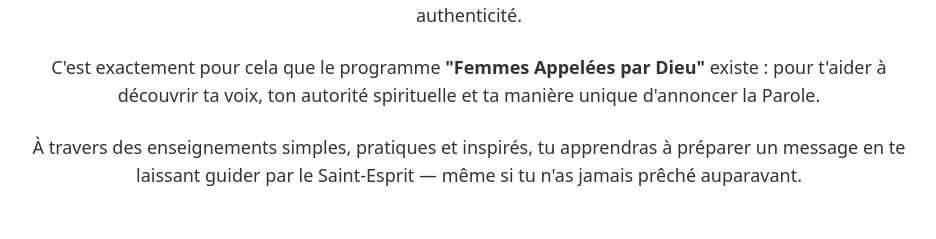
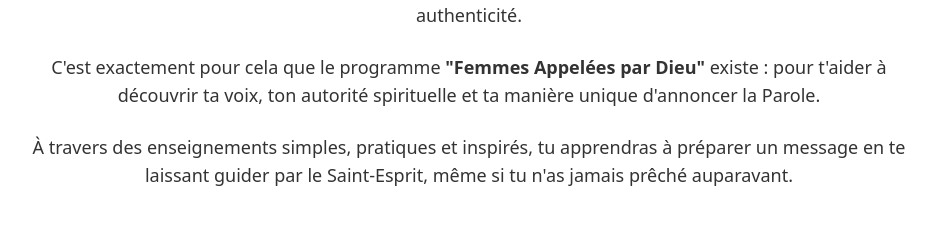
Before and after one commit to luisbr83/Metodo-Ester, a React (Vite) app: page / in a window 1280 px wide. Shown: the part 3506-3745 px from the top of the page, without its empty margins (171-1107 px from the left). Built offline with nearby package versions, Linux system fonts and the light colour scheme.

Commit message:
Update SolutionSection.tsx

```diff
--- a/src/components/SolutionSection.tsx
+++ b/src/components/SolutionSection.tsx
@@ -29,7 +29,7 @@ const SolutionSection = () => {
 
         <p className="text-base sm:text-lg leading-relaxed">
           À travers des enseignements simples, pratiques et inspirés, tu apprendras à préparer un message
-          en te laissant guider par le Saint-Esprit — même si tu n'as jamais prêché auparavant.
+          en te laissant guider par le Saint-Esprit, même si tu n'as jamais prêché auparavant.
         </p>
       </div>
     </section>
```
